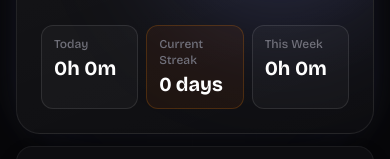
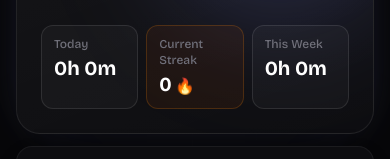
Before and after one commit to Modred14/atlas, a Next.js app: page / in a window 390 px wide. Shown: the part 169-328 px from the top of the page. Built offline with nearby package versions, Linux system fonts and the light colour scheme; no server answers.

Commit message:
new update

```diff
--- a/src/app/page.jsx
+++ b/src/app/page.jsx
@@ -207,10 +207,12 @@ export default function Home() {
                 value={
                   <span className="inline-flex flex-wrap items-baseline gap-1">
                     <AnimatedNumber value={streakDays} className="tabular-nums" />
-                    <span>{streakDays === 1 ? "day" : "days"}</span>
-                    {/* <span className="flame" aria-hidden="true">
+                    <span className="hidden sm:block">
+                      {streakDays === 1 ? "day" : "days"}
+                    </span>
+                    <span className="flame text-sm sm:text-base" aria-hidden="true">
                       🔥
-                    </span> */}
+                    </span>
                   </span>
                 }
                 warm
```
